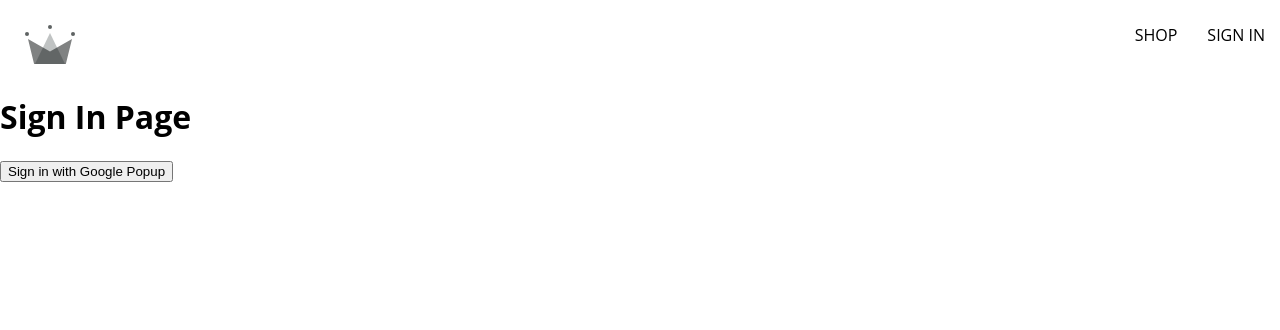
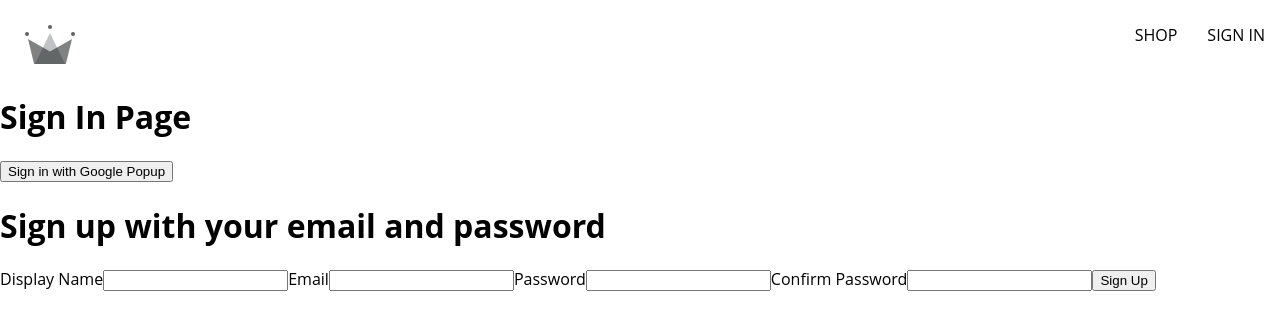
Before and after one commit to napolitanj/crwn-clothing, a React (Create React App) app: page /sign-in in a window 1280 px wide. Shown: the top 330 px of the page. Built offline with nearby package versions, Linux system fonts and the light colour scheme; the HTML template or start-up script is replaced by a standard one.

Commit message:
Add sign up form

```diff
--- a/src/components/routes/sign-in/sign-in.component.jsx
+++ b/src/components/routes/sign-in/sign-in.component.jsx
@@ -1,16 +1,28 @@
-import { signInWithGooglePopup } from '../../../utils/firebase/firebase.utils'
+import {
+    signInWithGooglePopup,
+    signInWithGoogleRedirect,
+    createUserDocumentFromAuth,
+ } from '../../../utils/firebase/firebase.utils';
+
+ import SignUpForm from '../../sign-up-form/sign-up-form.component';
 
 const SignIn = () => {
     const logGoogleUser = async () => {
-        const response = await signInWithGooglePopup();
-        console.log(response)
+        const { user } = await signInWithGooglePopup();
+        const userDocRef = await createUserDocumentFromAuth(user);
     }
+
+    const logGoogleRedirectUser = async () => {
+        const { user } = await signInWithGoogleRedirect();
+    }
+
     return (
         <div>
             <h1>Sign In Page</h1>
             <button onClick={logGoogleUser}>
                 Sign in with Google Popup
             </button>
+            <SignUpForm />
         </div>
     )
 }
--- /dev/null
+++ b/src/components/sign-up-form/sign-up-form.component.jsx
@@ -0,0 +1,65 @@
+import { useState } from "react";
+
+const defaultFormFields = {
+    displayName: '',
+    email: '',
+    password: '',
+    confirmPassword: ''
+}
+
+const SignUpForm = () => {
+    const [formFields, setFormFields] = useState(defaultFormFields);
+    const { displayName, email, password, confirmPassword} = formFields;
+
+    const handleChange = (event) => {
+        const {name, value} = event.target;
+
+        setFormFields({...formFields, [name]: value })
+    }
+
+    return (
+        <div>
+            <h1>Sign up with your email and password</h1>
+            <form onSubmit={() => {}}>
+                <label>Display Name</label>
+                <input
+                    type="text"
+                    required onChange={handleChange}
+                    name="displayName"
+                    value={displayName}
+                />
+
+                <label>Email</label>
+                <input
+                    type="email"
+                    required
+                    onChange={handleChange}
+                    name="email"
+                    value={email}
+                />
+
+                <label>Password</label>
+                <input
+                    type="password"
+                    required
+                    onChange={handleChange}
+                    name="password"
+                    value={password}
+                />
+
+                <label>Confirm Password</label>
+                <input
+                    type="password"
+                    required
+                    onChange={handleChange}
+                    name="confirmPassword"
+                    value={confirmPassword}
+                />
+
+                <button type="submit">Sign Up</button>
+            </form>
+        </div>
+    )
+};
+
+export default SignUpForm
--- a/src/utils/firebase/firebase.utils.js
+++ b/src/utils/firebase/firebase.utils.js
@@ -1,5 +1,6 @@
 import { initializeApp } from 'firebase/app';
-import { getAuth,
+import {
+  getAuth,
   signInWithRedirect,
   signInWithPopup,
   GoogleAuthProvider
@@ -22,22 +23,26 @@
 
   const firebaseApp = initializeApp(firebaseConfig);
 
-  const provider = new GoogleAuthProvider();
-  provider.setCustomParameters({
+  const googleProvider = new GoogleAuthProvider();
+
+  googleProvider.setCustomParameters({
     prompt: "select_account"
   });
 
   export const auth = getAuth();
-  export const signInWithGooglePopup = () => signInWithPopup(auth, provider);
+  export const signInWithGooglePopup = () =>
+    signInWithPopup(auth, googleProvider);
+  export const signInWithGoogleRedirect = () =>
+    signInWithRedirect(auth, googleProvider);
 
   export const db = getFirestore()
 
-  const creatUserDocumentFromAuth = async (userAuth) => {
+  export const createUserDocumentFromAuth = async (userAuth) => {
     const userDocRef = doc(db, 'users', userAuth.uid)
     const userSnapshot = await getDoc(userDocRef);
 
     if(!userSnapshot.exists()) {
-      const { dsiplayName, email} = userAuth;
+      const { displayName, email} = userAuth;
       const createdAt = new Date();
 
       try {
```
